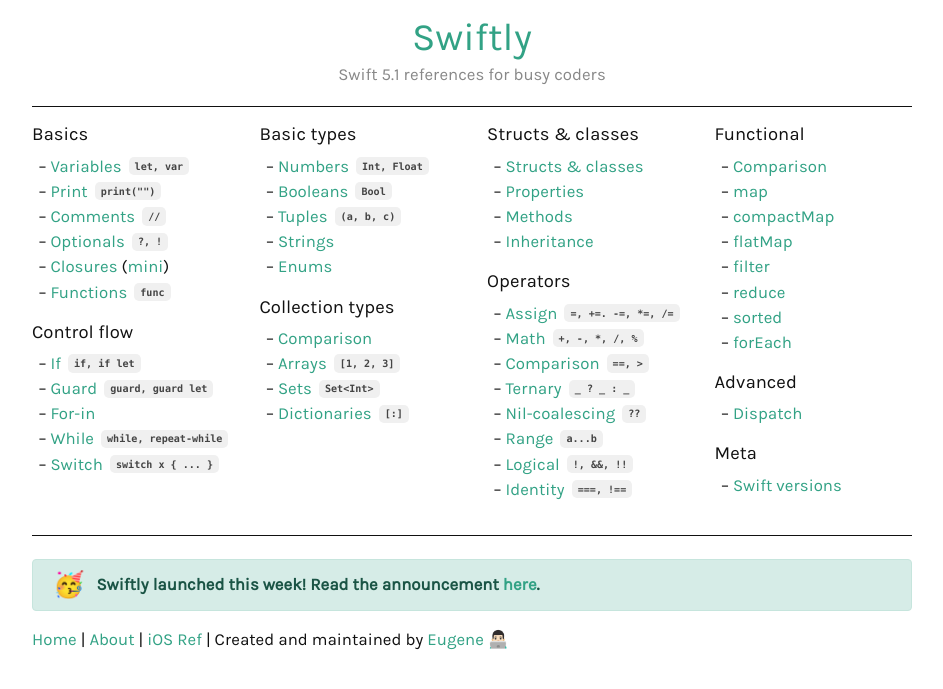
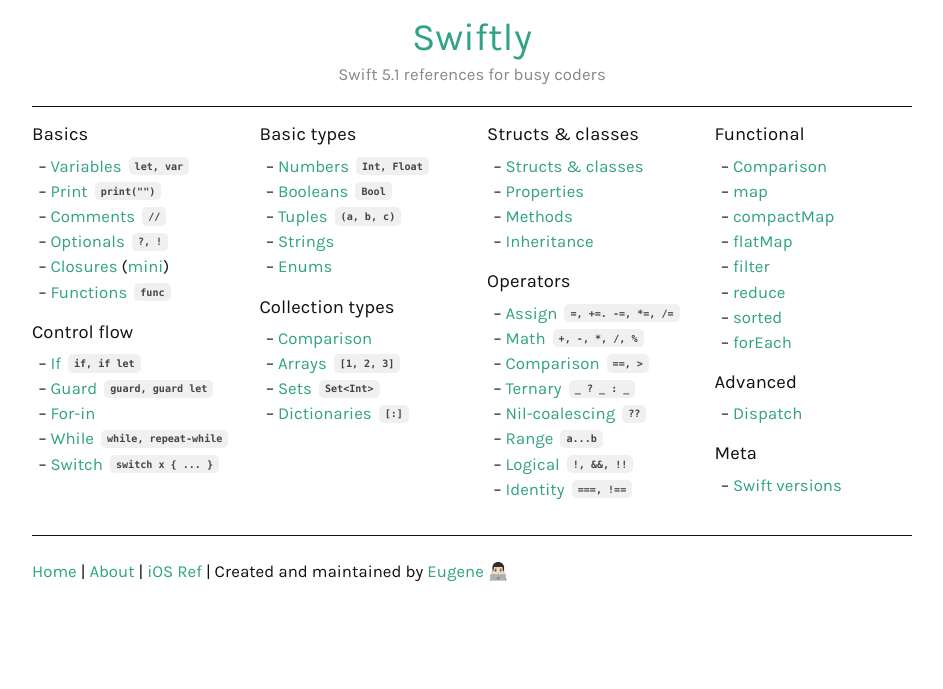
Before and after one commit to ebelinski/swiftly, a Jekyll site: the page built from index.md, in a window 1280 px wide. Shown: the top 689 px of the page, without its empty margins (168-1111 px from the left). Built offline with Jekyll 4.4.1, drawn with Linux system fonts in a browser that asks for light colours; comment, search, counter and statistics services are not loaded.

Commit message:
removed footer announcement

```diff
--- a/_includes/footer.html
+++ b/_includes/footer.html
@@ -1,9 +1,6 @@
 </article>
 
 <footer class="container">
-  <div class="alert alert-primary" style="font-weight: bold;">
-    <div style="font-size: 1.5em; line-height: 1em; float: left">🥳&nbsp;&nbsp;</div>Swiftly launched this week! Read the announcement <a href="https://ebelinski.com/swiftly-announcement/">here</a>.
-  </div>
   <p>
     <a href="/">Home</a> |
     <a href="/about">About</a> |
```
